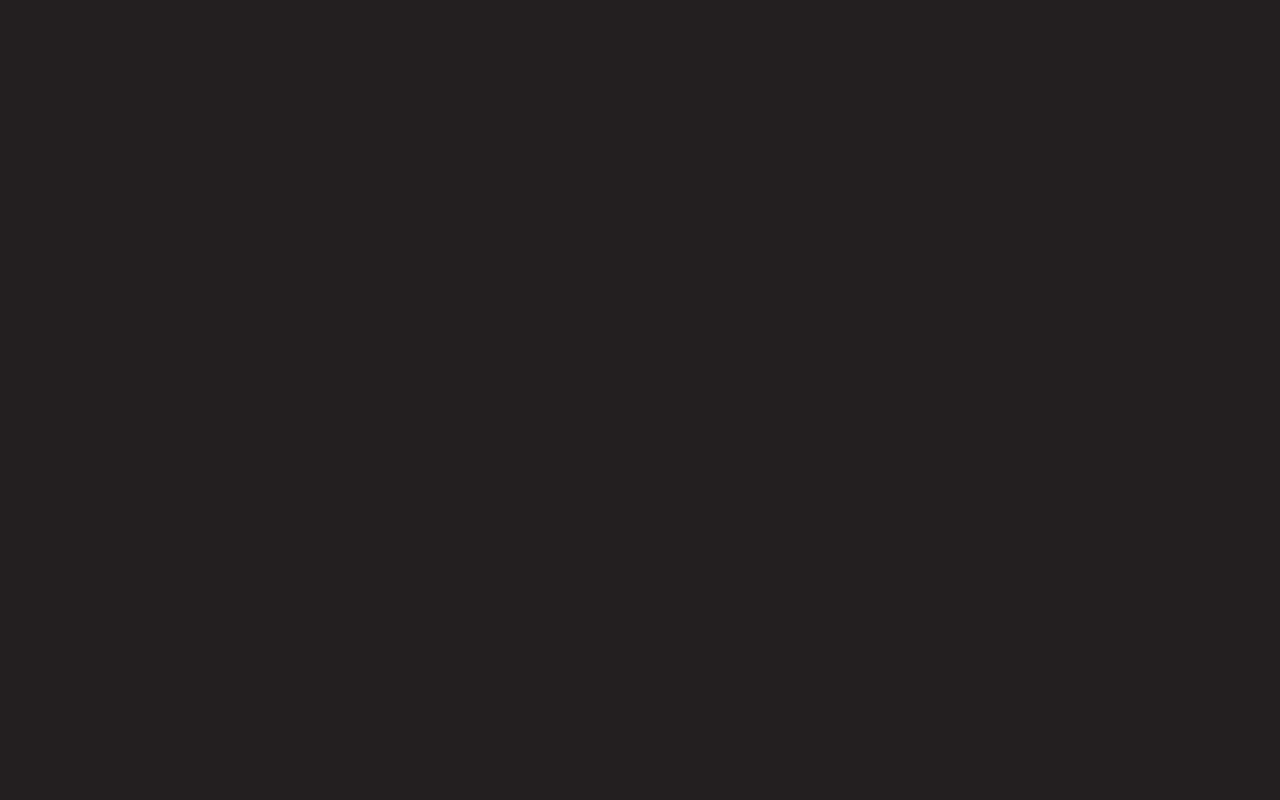
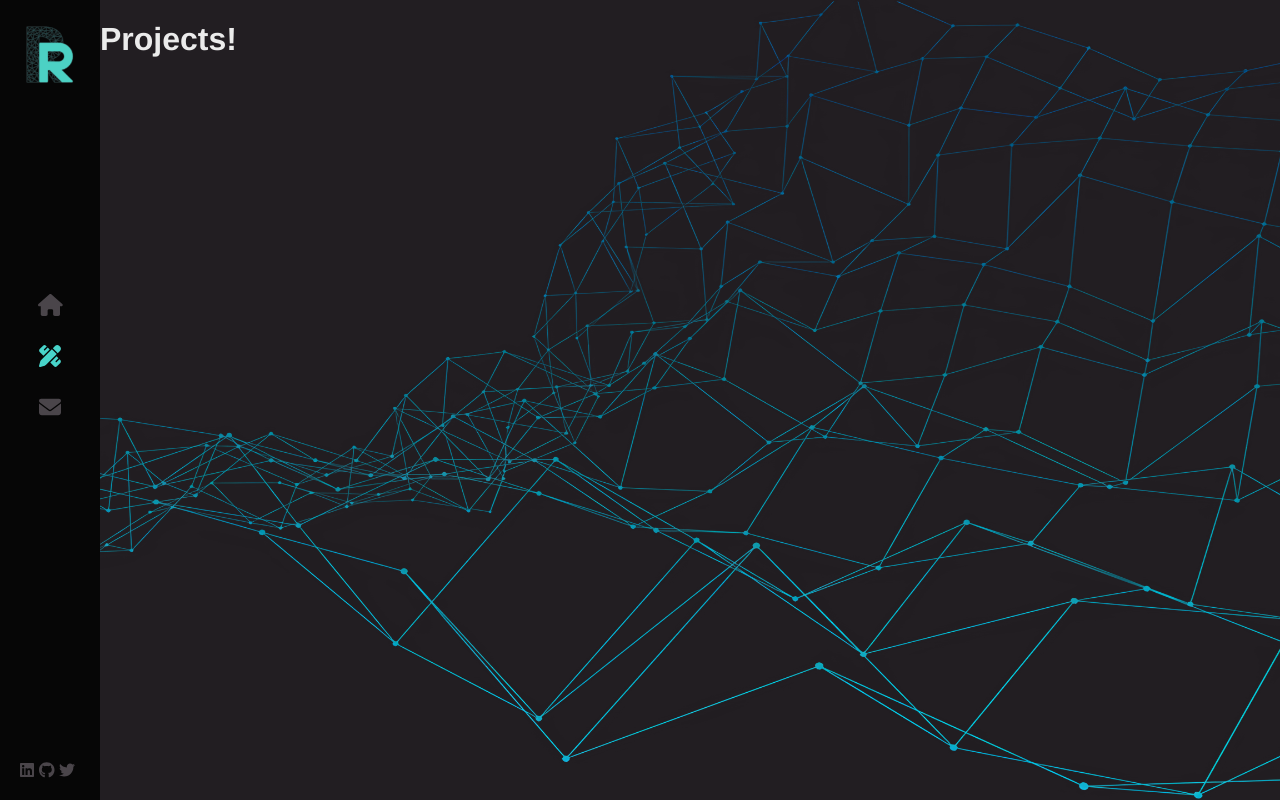
Before and after one commit to robinvanhoof-tech/portfolio-website, a React (Create React App) app in the folder portfolio-app/: page /projects in a window 1280 px wide. Before the commit this address had no page. Built offline with nearby package versions, Linux system fonts and the light colour scheme.

Commit message:
Background coverage

```diff
--- a/portfolio-app/src/App.js
+++ b/portfolio-app/src/App.js
@@ -4,7 +4,8 @@ import Home from './components/Home'
 
 
 import { Routes, Route } from 'react-router-dom'
-import About from './components/About';
+import Projects from './components/Projects';
+import Contact from './components/Contact';
 
 const App = () => {
     return (
@@ -16,7 +17,8 @@ const App = () => {
             <Routes>
                 <Route path="/" element={<Layout />} >
                     <Route index element={<Home />} />
-                    <Route path="about" element={<About />} />
+                    <Route path="projects" element={<Projects />} />
+                    <Route path="contact" element={<Contact />} />
                 </Route>
             </Routes>
         </>
--- a/portfolio-app/src/components/About/index.js
+++ /dev/null
@@ -1,15 +0,0 @@
-import React from "react";
-
-import './about.scss';
-
-const About = () => {
-    return (
-        <div className="about-page">
-            <h1>
-                About!
-            </h1>
-        </div>
-    )
-}
-
-export default About;
--- /dev/null
+++ b/portfolio-app/src/components/Contact/index.js
@@ -0,0 +1,15 @@
+import React from "react";
+
+import './contact.scss';
+
+const Contact = () => {
+    return (
+        <div className="contact-page">
+            <h1>
+                Contact!
+            </h1>
+        </div>
+    )
+}
+
+export default Contact;
--- a/portfolio-app/src/components/Home/index.js
+++ b/portfolio-app/src/components/Home/index.js
@@ -10,7 +10,7 @@ import './home.scss';
 
 const Home = () => {
     return (
-        <div className="home-page">
+        <div>
             <link rel="stylesheet" href="https://cdnjs.cloudflare.com/ajax/libs/font-awesome/4.7.0/css/font-awesome.min.css"></link>
             <div className="hello-container">
                 <section className='flex-container'>
@@ -23,7 +23,7 @@ const Home = () => {
                                 I am <span className="name">Robin van Hoof</span>
                             </div>
                             <div className="typewriter-text">
-                                I'm a
+                                I'm
                                 <TypeWriterEffect
                                     startDelay={0}
                                     cursorColor="#4A454A"
@@ -69,19 +69,3 @@ const Home = () => {
 }
 
 export default Home;
-
-
-
-
-
-
-{/*
-                <section className='flex-container'>
-                    <div className="flex-item">
-
-                    </div>
-                    <div className="flex-item">
-
-                    </div>
-                </section>
-                */}
--- a/portfolio-app/src/components/Layout/layout.scss
+++ b/portfolio-app/src/components/Layout/layout.scss
@@ -15,9 +15,12 @@
     margin-left: sidebarVarb.$sidebar-width;
     height: 100%;
     position: absolute;
+}
 
+body {
     background-image: url('../../assets/images/connected\ dots.png');
     background-repeat: no-repeat;
     background-position: center;
     background-size: cover;
+    background-attachment: fixed;
 }
--- /dev/null
+++ b/portfolio-app/src/components/Projects/index.js
@@ -0,0 +1,15 @@
+import React from "react";
+
+import './projects.scss';
+
+const Projects = () => {
+    return (
+        <div className="projects-page">
+            <h1>
+                Projects!
+            </h1>
+        </div>
+    )
+}
+
+export default Projects;
--- a/portfolio-app/src/components/Sidebar/index.js
+++ b/portfolio-app/src/components/Sidebar/index.js
@@ -4,7 +4,7 @@ import { Link, NavLink } from 'react-router-dom'
 import './sidebar.scss'
 import Logo from '../../assets/images/logo.png'
 import { FontAwesomeIcon } from "@fortawesome/react-fontawesome";
-import { faHome, faUser, faEnvelope } from '@fortawesome/free-solid-svg-icons'
+import { faHome as homeIcon, faPenRuler as projectsIcon, faEnvelope as contactIcon } from '@fortawesome/free-solid-svg-icons'
 import { faGithub, faLinkedin, faTwitter } from "@fortawesome/free-brands-svg-icons";
 
 const Sidebar = () => {
@@ -16,13 +16,13 @@ const Sidebar = () => {
 
             <nav>
                 <NavLink exact="true" activeclassname="active" className="home-link" to="/">
-                    <FontAwesomeIcon icon={faHome} color="#4A454A"/>
+                    <FontAwesomeIcon icon={homeIcon} color="#4A454A"/>
                 </NavLink>
-                <NavLink exact="true" activeclassname="active" className="about-link" to="/about">
-                    <FontAwesomeIcon icon={faUser} color="#4A454A"/>
+                <NavLink exact="true" activeclassname="active" className="projects-link" to="/projects">
+                    <FontAwesomeIcon icon={projectsIcon} color="#4A454A"/>
                 </NavLink>
                 <NavLink exact="true" activeclassname="active" className="contact-link" to="/contact">
-                    <FontAwesomeIcon icon={faEnvelope} color="#4A454A"/>
+                    <FontAwesomeIcon icon={contactIcon} color="#4A454A"/>
                 </NavLink>
             </nav>
 
--- a/portfolio-app/src/components/Sidebar/sidebar.scss
+++ b/portfolio-app/src/components/Sidebar/sidebar.scss
@@ -79,9 +79,9 @@ nav {
         }
     }
 
-    a.about-link {
+    a.projects-link {
         &:after {
-            content: 'ABOUT';
+            content: 'PROJECTS';
         }
     }
 
```
Also changed, not shown: portfolio-app/src/components/Contact/contact.scss (added), portfolio-app/src/components/Projects/projects.scss (added).
